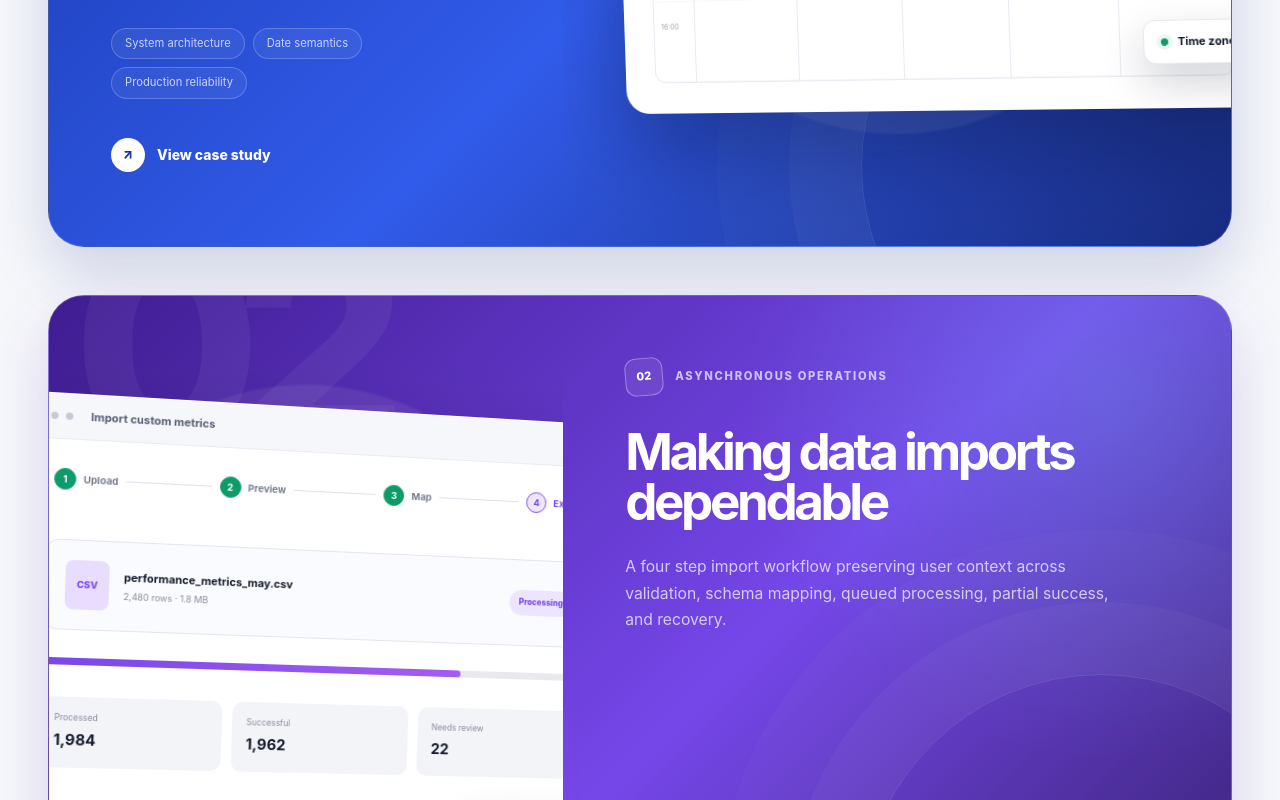
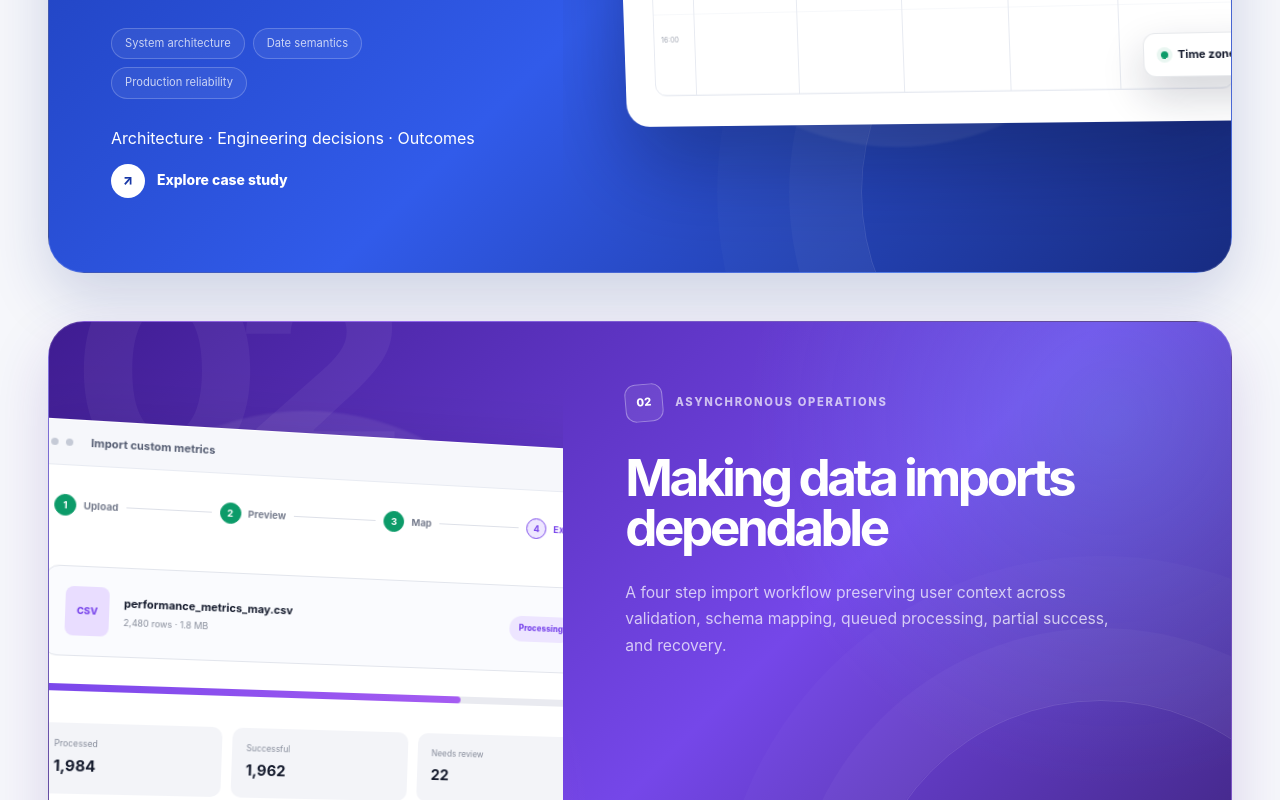
Before and after one commit to N-Mangla/neha-mangla-engineering, a Next.js app: page / in a window 1280 px wide. Shown: the part 2520-3320 px from the top of the page. Built offline with nearby package versions, Linux system fonts and the light colour scheme; no server answers.

Commit message:
Make featured case studies easier to discover

```diff
--- a/components/project-card.tsx
+++ b/components/project-card.tsx
@@ -24,7 +24,7 @@ export function ProjectCard({
             <span>{project.number}</span>
             {project.eyebrow}
           </p>
-          <h3>{project.title}</h3>
+          <h3><InternalLink className="project-card__title-link" href={`/work/${project.slug}`}>{project.title}</InternalLink></h3>
           <p className="project-card__summary">{project.summary}</p>
         </div>
 
@@ -34,15 +34,16 @@ export function ProjectCard({
               <li key={tag}>{tag}</li>
             ))}
           </ul>
+          <p className="project-card__expectation">Architecture · Engineering decisions · Outcomes</p>
           <InternalLink className="project-card__link" href={`/work/${project.slug}`}>
-            View case study <span aria-hidden="true">↗</span>
+            Explore case study <span aria-hidden="true">↗</span>
           </InternalLink>
         </div>
       </div>
 
-      <div className="project-card__visual" aria-hidden="true">
+      <InternalLink className="project-card__visual project-card__visual-link" href={`/work/${project.slug}`} aria-label={`Explore ${project.title} case study`}>
         <ProjectVisual type={project.visual} />
-      </div>
+      </InternalLink>
     </article>
   );
 }
```
